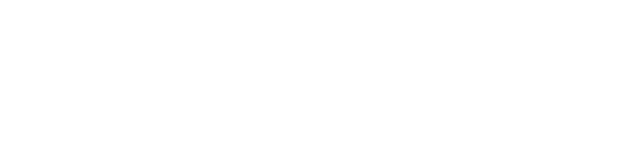
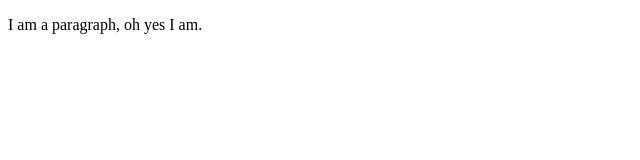
Before and after one commit to amannette/amannette.github.io, a plain HTML site: page index.html in a window 1280 px wide. Shown: the whole page, without its empty margins (0-640 px from the left). Drawn offline with Linux system fonts and the light colour scheme.

Commit message:
Update index.html

```diff
--- a/index.html
+++ b/index.html
@@ -1,6 +1,7 @@
 <!DOCTYPE html>
 <html lang="en">
   <head>
+    <p>I am a paragraph, oh yes I am.</p>
 <!--     <script src = "p5.min.js"></script>
  -->
   </head>
```
